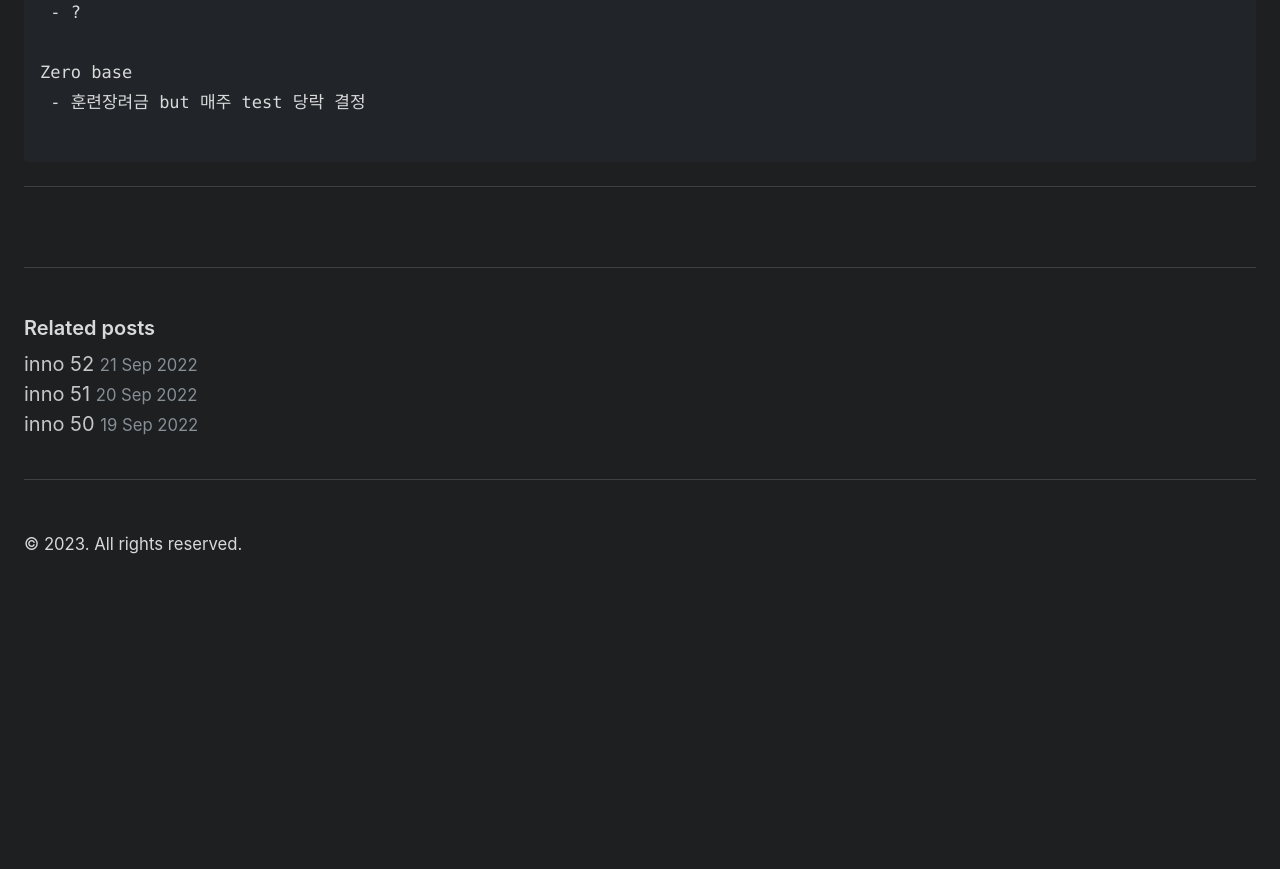
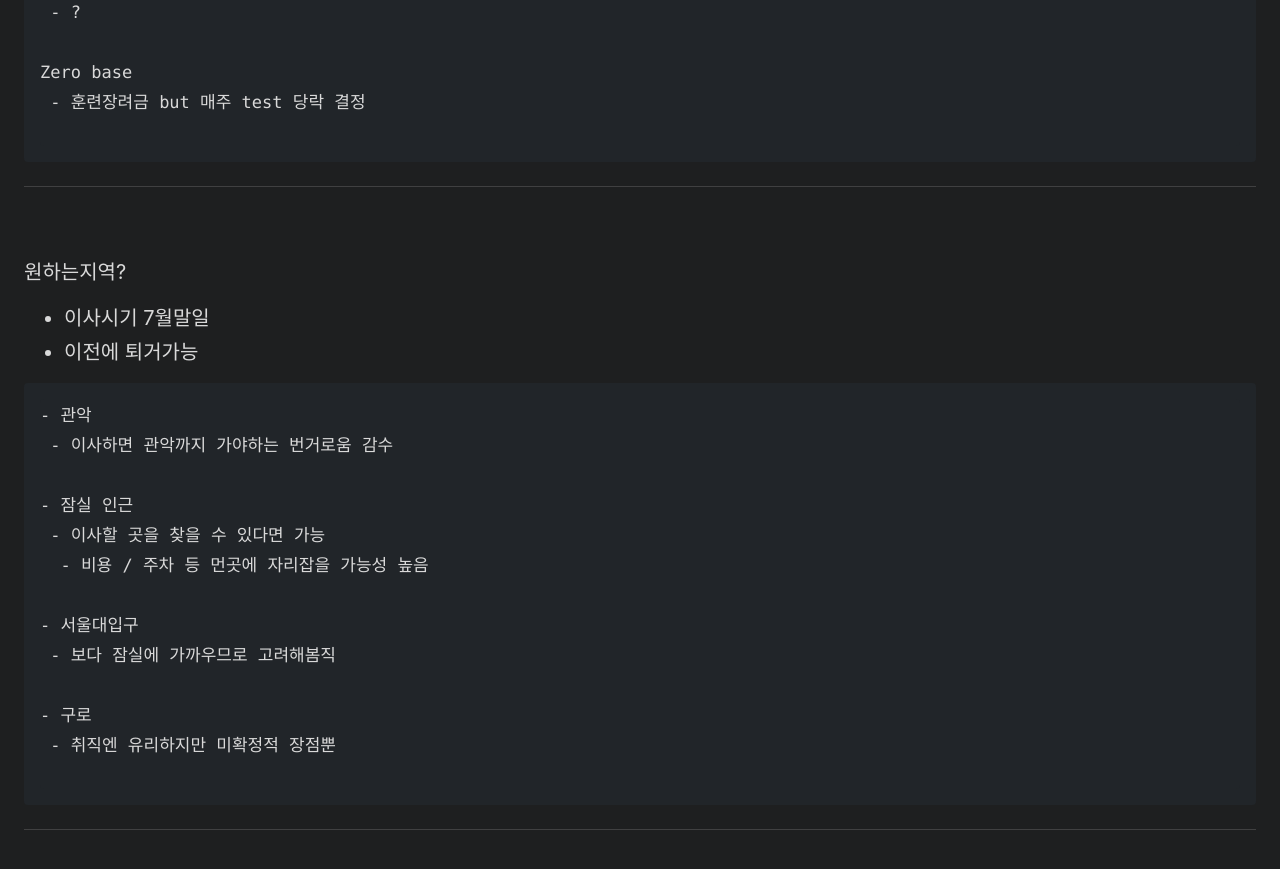
Before and after one commit to Dev-Dotoli/dev-dotoli.github.com, a Jekyll site: the page built from _posts/2023-02-05-Re.md, in a window 1280 px wide and 900 px high, scrolled down 994 px. Shown: the top 869 px of the window. Built offline with Jekyll 4.4.1, drawn with Linux system fonts in a browser that asks for light colours; before the commit the page ends 1600 px from its top, so only the background shows below that.

Commit message:
Add : contents about 지역issue

````diff
--- a/_posts/2023-02-05-Re.md
+++ b/_posts/2023-02-05-Re.md
@@ -40,3 +40,28 @@ Zero base
 ```
 
 ---
+
+<br>
+
+원하는지역?
+
+- 이사시기 7월말일
+- 이전에 퇴거가능
+
+```
+- 관악
+ - 이사하면 관악까지 가야하는 번거로움 감수
+
+- 잠실 인근
+ - 이사할 곳을 찾을 수 있다면 가능
+  - 비용 / 주차 등 먼곳에 자리잡을 가능성 높음
+
+- 서울대입구
+ - 보다 잠실에 가까우므로 고려해봄직
+
+- 구로
+ - 취직엔 유리하지만 미확정적 장점뿐
+
+```
+
+---
````
